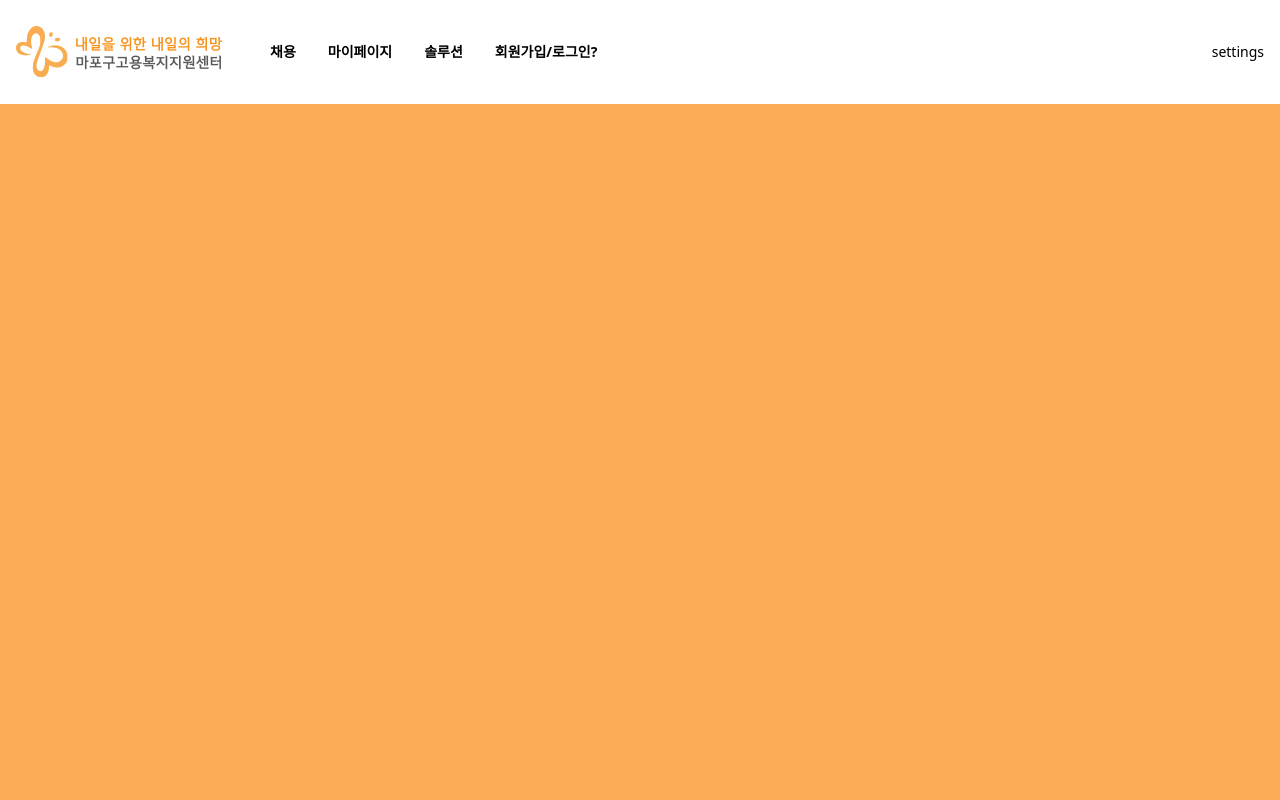
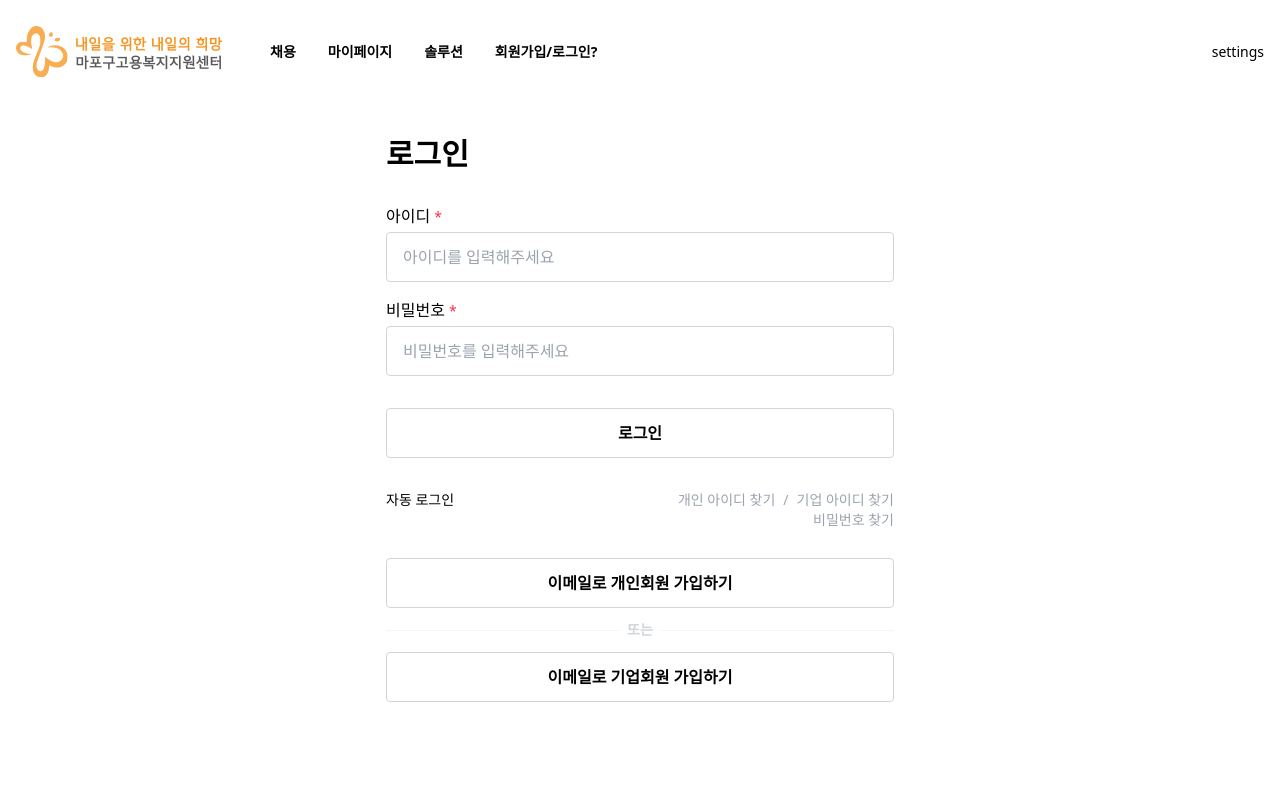
Before and after one commit to bleuuue/mapo-employment-support-center, a React (Create React App) app: page /login in a window 1280 px wide. Shown: the top 800 px of the page. Built offline with nearby package versions, Linux system fonts and the light colour scheme; the HTML template or start-up script is replaced by a standard one.

Commit message:
login form

```diff
--- a/src/App.tsx
+++ b/src/App.tsx
@@ -1,6 +1,7 @@
 import { FC } from 'react';
 import { BrowserRouter as Router, Route, Switch } from 'react-router-dom';
 import Layout from './components/Layout';
+import Login from './components/login/login';
 import Main from './pages/main';
 
 const App: FC = () => {
@@ -9,6 +10,7 @@ const App: FC = () => {
       <Layout>
         <Switch>
           <Route exact path="/" component={Main} />
+          <Route exact path="/login" component={Login} />
         </Switch>
       </Layout>
     </Router>
--- a/src/components/Layout.tsx
+++ b/src/components/Layout.tsx
@@ -1,12 +1,12 @@
 import { FC } from 'react';
 import Footer from './common/footer';
-import Header from './header';
+import Header from './common/header';
 
 const Layout: FC = ({ children }) => {
   return (
     <div className="flex-col min-h-screen">
       <Header />
-      <div className="bg-y-mapo min-h-screen flex-auto">{children}</div>
+      <div className="min-h-screen flex-auto">{children}</div>
       <Footer />
     </div>
   );
--- a/src/components/header.tsx
+++ b/src/components/common/header.tsx
@@ -20,7 +20,7 @@ const Header: FC = () => {
             <a href="#" className="whitespace-nowrap">
               솔루션
             </a>
-            <a href="#" className="whitespace-nowrap">
+            <a href="/login" className="whitespace-nowrap">
               회원가입/로그인?
             </a>
           </nav>
--- /dev/null
+++ b/src/components/login/login.tsx
@@ -0,0 +1,67 @@
+import React, { FC } from 'react';
+
+const Login: FC = () => {
+  return (
+    <div className="flex">
+      <div className="mx-auto">
+        <div className="pt-8 pb-8">
+          <h2 className="font-bold md:text-3xl">로그인</h2>
+        </div>
+        <div className="form-group">
+          <div className="mb-1">
+            아이디
+            <span className="red-star">*</span>
+          </div>
+          <input
+            className="input"
+            placeholder="아이디를 입력해주세요"
+            type="text"
+          ></input>
+        </div>
+        <div className="form-group">
+          <div className="mb-1">
+            비밀번호
+            <span className="red-star">*</span>
+          </div>
+          <input
+            className="input"
+            placeholder="비밀번호를 입력해주세요"
+            type="text"
+          ></input>
+        </div>
+        <button type="submit" className="input-btn sticky my-4 font-bold">
+          로그인
+        </button>
+        <div className="my-4 text-sm">
+          <div className="flex justify-between">
+            <div className="flex"> 자동 로그인</div>
+            <div className="flex text-gray-400">
+              <div>개인 아이디 찾기</div>
+              <div className="mx-2"> / </div>
+              <div> 기업 아이디 찾기</div>
+            </div>
+          </div>
+          <div className="flex justify-end text-gray-400">비밀번호 찾기</div>
+        </div>
+        <button type="button" className="input-btn my-3 font-bold">
+          이메일로 개인회원 가입하기
+        </button>
+        <div className="relative">
+          <div className="absolute inset-0 flex items-center">
+            <div className="w-full border-t border-gray-100"></div>
+          </div>
+          <div className="relative flex justify-center">
+            <span className="px-2 bg-white text-sm text-gray-300 font-bold">
+              또는
+            </span>
+          </div>
+        </div>
+        <button type="button" className="input-btn my-3 font-bold">
+          이메일로 기업회원 가입하기
+        </button>
+      </div>
+    </div>
+  );
+};
+
+export default Login;
--- a/src/index.css
+++ b/src/index.css
@@ -4,6 +4,10 @@
 
 .min-h-1 {
   min-height: 1rem;
+}
+
+.border-1 {
+  border-width: 1px;
 }
 
 .border-b-1 {
@@ -13,3 +17,27 @@
 .bg-y-mapo {
   background-color: #fbab54;
 }
+
+.input-size {
+  width: 508px;
+}
+
+.input {
+  @apply border-1 border-gray-300 rounded px-4 py-3 input-size;
+}
+
+.input-btn {
+  @apply border-1 border-gray-300 rounded px-4 py-3 input-size;
+}
+
+.form-group {
+  position: relative;
+  margin-bottom: 1rem;
+}
+
+.red-star {
+  --text-opacity: 1;
+  color: rgba(255, 43, 69, var(--text-opacity));
+  font-size: 0.875rem;
+  margin-left: 0.25rem;
+}
```
Also changed, not shown: 1 other file (tests, documents, lock files or other folders).
